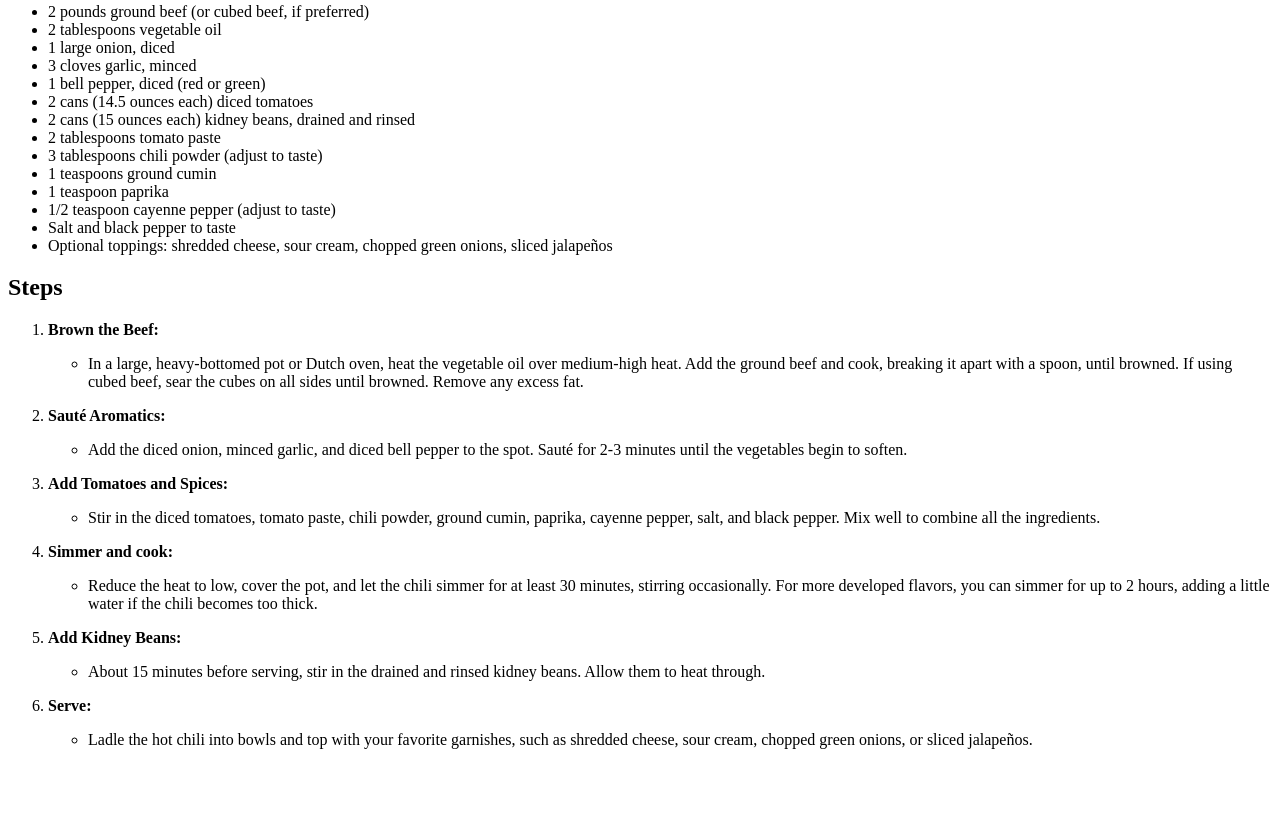
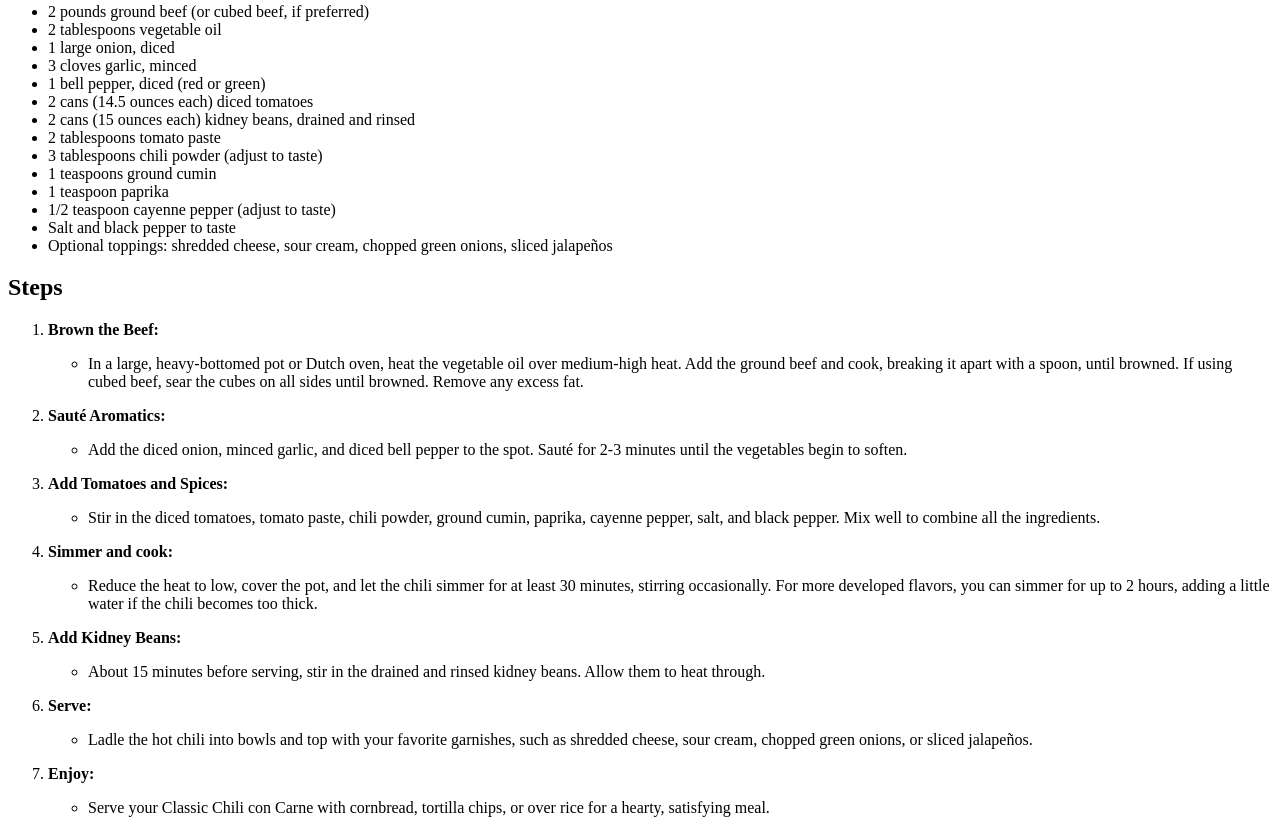
Before and after one commit to Sephyryah/odin-recipes, a plain HTML site: page recipes/chili-con-carne.html in a window 1280 px wide. Shown: the part 569-1402 px from the top of the page. Before the commit the page ends 1334 px from the top, so only its background shows below. Drawn offline with Linux system fonts and the light colour scheme.

Commit message:
Add steps 7 of the recipe

```diff
--- a/recipes/chili-con-carne.html
+++ b/recipes/chili-con-carne.html
@@ -68,6 +68,12 @@
                 <li>Ladle the hot chili into bowls and top with your favorite garnishes, such as shredded cheese, sour cream, chopped green onions, or sliced jalapeños.</li>
             </ul>
         </li>
+        <li>
+            <p><strong>Enjoy:</strong></p>
+            <ul>
+                <li>Serve your Classic Chili con Carne with cornbread, tortilla chips, or over rice for a hearty, satisfying meal.</li>
+            </ul>
+        </li>
     </ol>
 </body>
 </html>
```
